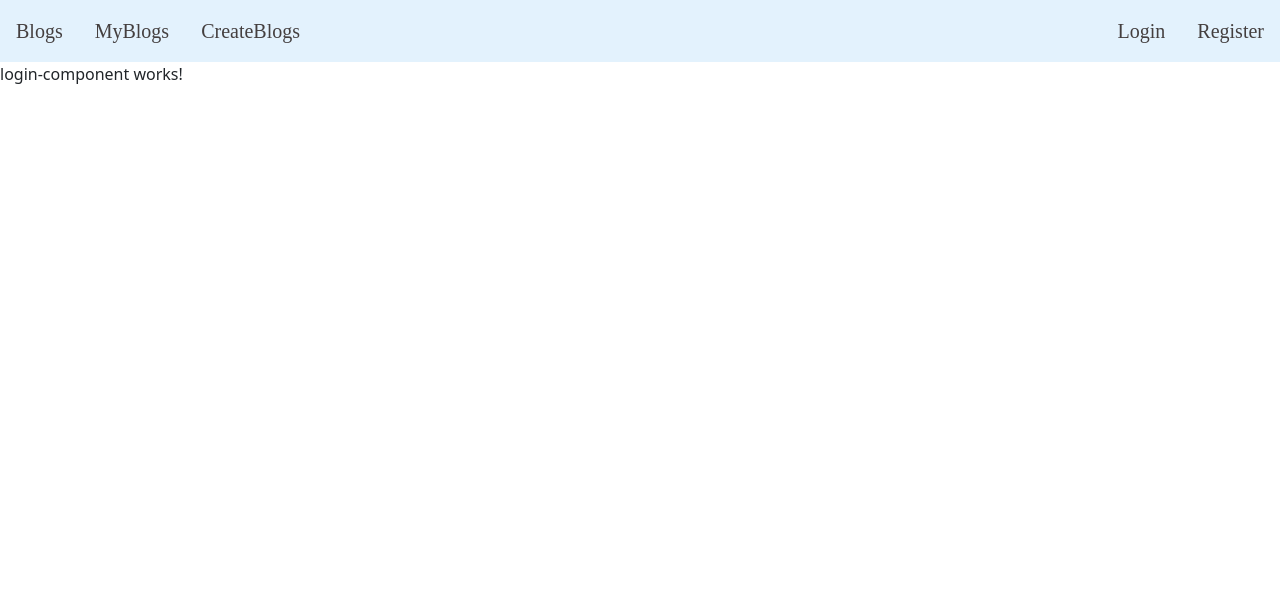
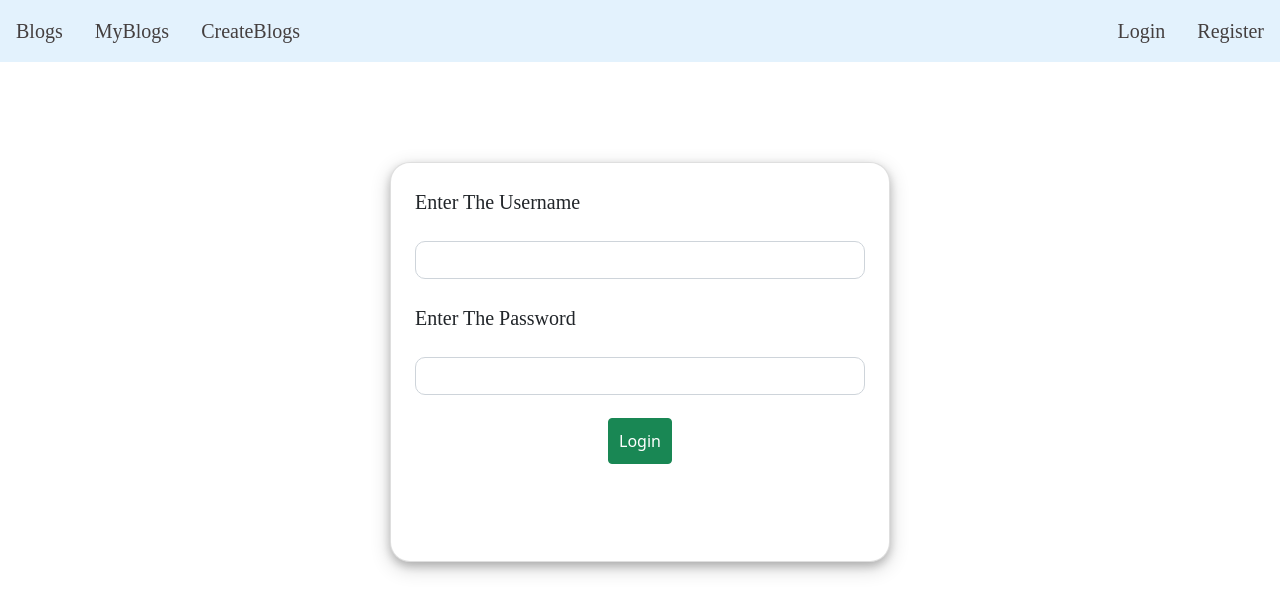
Before and after one commit to PRASHANTPAL283/AngularBlogsLatest, an Angular app: page /login in a window 1280 px wide. Shown: the top 612 px of the page. Built offline with nearby package versions, Linux system fonts and the light colour scheme.

Commit message:
login commits

```diff
--- a/src/app/login-component/login-component.component.css
+++ b/src/app/login-component/login-component.component.css
@@ -0,0 +1,23 @@
+.card{
+    width:500px;
+    height:400px;
+    border-radius: 20px;
+    box-shadow:  0 4px 8px 0 rgba(0, 0, 0, 0.2), 0 6px 20px 0 rgba(0, 0, 0, 0.19);
+    margin:auto;
+    margin-top: 100px;
+}
+.lable{
+    font-family: 'Times New Roman', Times, serif;
+    padding: 10px;
+    margin:14px;
+    font-size: 20px;
+}
+input{
+    margin: auto;
+    width:450px;
+    border-radius: 10px;
+}
+.btn{
+    padding: 10px;
+    margin: 23px;
+}
--- a/src/app/login-component/login-component.component.html
+++ b/src/app/login-component/login-component.component.html
@@ -1 +1,22 @@
-<p>login-component works!</p>
+<div class="card">
+    <form [formGroup]="loginModel">
+        <label class="lable">Enter The Username</label>
+        <div style="text-align: center;">
+<input [class.is-invalid]="getName()?.invalid && getName()?.touched"  formControlName="username"  type="text" class="form-control"/>
+
+<small *ngIf="getName()?.errors?.['required'] && getName()?.touched" style="color:red; font-size: 16px;">username is mandatory</small>
+</div>
+
+<label class="lable">Enter The Password</label>
+<div style="text-align: center;">
+<input [class.is-invalid]="getPass()?.invalid && getPass()?.touched" type="password" formControlName="password" class="form-control">
+<small *ngIf="getPass()?.errors?.['required'] && getPass()?.touched" style="color:red; font-size: 16px;">Password is mandatory</small>
+</div>
+<div style="text-align: center;">
+    <button (click)=" doLogin()" class="btn" class="btn btn-success">Login</button>
+</div>
+
+    </form>
+
+
+</div>
--- a/src/app/login-component/login-component.component.ts
+++ b/src/app/login-component/login-component.component.ts
@@ -1,4 +1,6 @@
 import { Component } from '@angular/core';
+import { DataservicesService } from '../dataservices.service';
+import { FormBuilder, Validators } from '@angular/forms';
 
 @Component({
   selector: 'app-login-component',
@@ -7,4 +9,31 @@ import { Component } from '@angular/core';
 })
 export class LoginComponentComponent {
 
+  constructor(public service:DataservicesService, public fb:FormBuilder){
+
+  }
+  ngOnInit(){
+
+  }
+
+  loginModel=this.fb.group({
+    username:['',Validators.required],
+    password:['',Validators.required]
+  })
+  getName(){
+    return this.loginModel.get('username');
+  }
+  getPass(){
+    return this.loginModel.get('password');
+  }
+
+  doLogin(){
+    if(!this.loginModel?.valid){
+      this.loginModel.markAllAsTouched();
+    }
+    else{
+      alert("clearred")
+    }
+  }
+
 }
```
